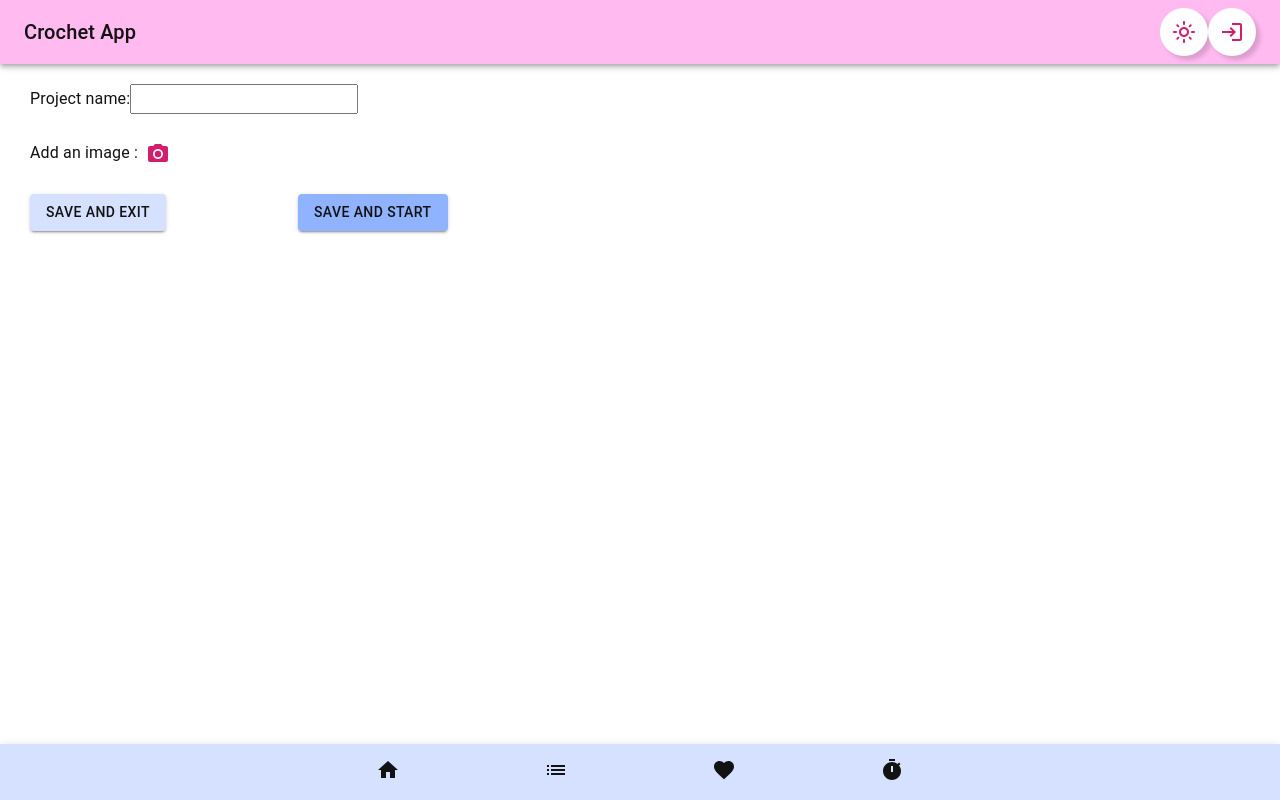
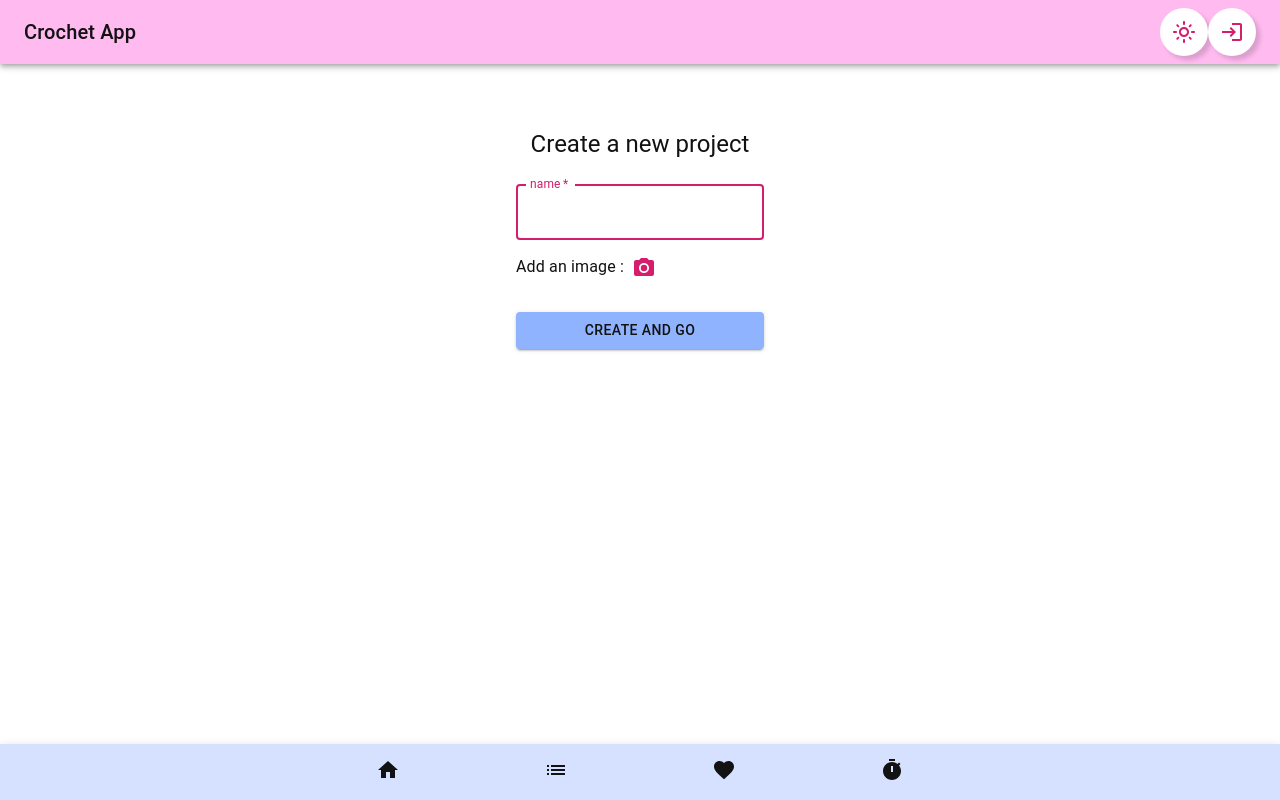
Before and after one commit to Hydroxypropyl/Crochet-App, a React (Create React App) app in the folder client/: page /projects/new in a window 1280 px wide. Built offline with nearby package versions, Linux system fonts and the light colour scheme.

Commit message:
Creating project and pushed to database

```diff
--- a/client/src/api/index.js
+++ b/client/src/api/index.js
@@ -31,6 +31,7 @@ const apis = {
     login,
     getAllProjects,
     register,
+    createNewProject,
 }
 
 export default apis
--- a/client/src/pages/NewProjectForm.jsx
+++ b/client/src/pages/NewProjectForm.jsx
@@ -1,10 +1,16 @@
+import * as React from 'react';
+import { useState } from 'react';
 import PhotoCamera from '@mui/icons-material/PhotoCamera';
 import IconButton from '@mui/material/IconButton';
 import Button from '@mui/material/Button';
-import React, {useState} from 'react';
-import styles from '../styles/projectForm.module.css';
 import { useNavigate } from "react-router-dom";
 import api from '../api'
+
+import CssBaseline from '@mui/material/CssBaseline';
+import TextField from '@mui/material/TextField';
+import Box from '@mui/material/Box';
+import Typography from '@mui/material/Typography';
+import Container from '@mui/material/Container';
 
 const UploadImageButton = ({ onFileSelect }) => {
   const [selectedFile, setSelectedFile] = useState(null);
@@ -40,65 +46,74 @@ const UploadImageButton = ({ onFileSelect }) => {
   );
 };
 
-
-const NewProjectForm = ({ setAndPopMessage }) => {
-  const [name, setName] = useState("");
+export default function NewProjectForm({ setAndPopMessage }) {
+    const navigate = useNavigate();
     const [selectedFile, setSelectedFile] = useState(null);
 
-  const navigate = useNavigate();
+    const handleFileSelect = (file) => {
+      setSelectedFile(file);
+    };
 
     const handleSubmit = async (event) => {
       event.preventDefault();
-    const buttonName = event.nativeEvent.explicitOriginalTarget.name || event.nativeEvent.target.name;
+      const data = new FormData(event.currentTarget);
 
       const body = {
-      name: name,
+        name: data.get('name'),
         selectedFile: selectedFile,
       };
 
       try {
         const response = await api.createNewProject(body);
         if (response.success && response.location) {
-        setAndPopMessage(response.message, response.severity)
-
-        // Redirect to the right page depending on the button
-        if (buttonName==="saveOnly") {
-          navigate("/projects");
-        } else {
+          setAndPopMessage(response.message, response.severity);
           navigate(response.location);
-        }
-
         } else {
           setAndPopMessage(response.message, response.severity);
+          navigate("/");
         }
       } catch (error) {
         setAndPopMessage(error, "error");
       }
     };
 
-  const handleFileSelect = (file) => {
-    setSelectedFile(file);
-  };
-
-
     return (
-      <form onSubmit={handleSubmit} className={styles.projectForm}>
-        <div>
-          <label>Project name:
-            <input
-              type="text"
-              value={name}
-              onChange={(e) => setName(e.target.value)}
+      <Container component="main" maxWidth="xs">
+        <CssBaseline />
+        <Box
+          sx={{
+            marginTop: 8,
+            display: 'flex',
+            flexDirection: 'column',
+            alignItems: 'center',
+          }}
+        >
+          <Typography component="h1" variant="h5">
+            Create a new project
+          </Typography>
+          <Box component="form" onSubmit={handleSubmit} noValidate sx={{ mt: 1 }}>
+            <TextField
+              margin="normal"
+              required
+              fullWidth
+              id="name"
+              label="name"
+              name="name"
+              autoComplete="name"
+              autoFocus
             />
-          </label>
-        </div>
             <UploadImageButton onFileSelect={handleFileSelect}></UploadImageButton>
-        <div className={styles.saveButtons_container}>
-          <Button type="submit" name="saveOnly" variant="contained" color="lightBlue">Save and exit</Button>
-          <Button type="submit" name="saveThenGo" variant="contained" color="darkBlue">Save and start</Button>
-        </div>
-      </form>
-  )
+            <Button
+              type="submit"
+              fullWidth
+              variant="contained"
+              color="darkBlue"
+              sx={{ mt: 3, mb: 2 }}
+            >
+              Create and go
+            </Button>
+          </Box>
+        </Box>
+      </Container>
+  );
 }
-
-export default NewProjectForm
--- a/client/src/pages/ProjectList.jsx
+++ b/client/src/pages/ProjectList.jsx
@@ -11,7 +11,7 @@ const ProjectList = ({ setAndPopMessage }) => {
     useEffect(() => {
         api.getAllProjects().then(res => {
             if (res.success) {
-                setProjects(res);
+                setProjects(res.projects);
             } else {
                 setAndPopMessage(res.message, res.severity);
                 navigate(res.location);
```
Also changed, not shown: 1 other file (tests, documents, lock files or other folders). Lines whose indentation alone changed are shown as unchanged.
